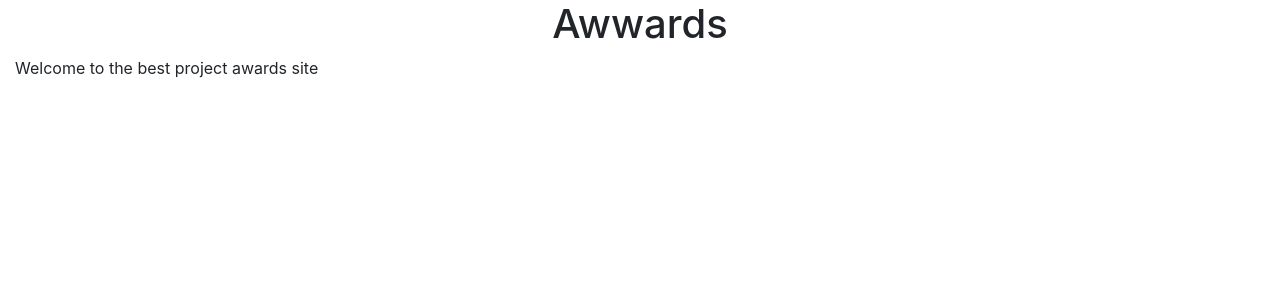
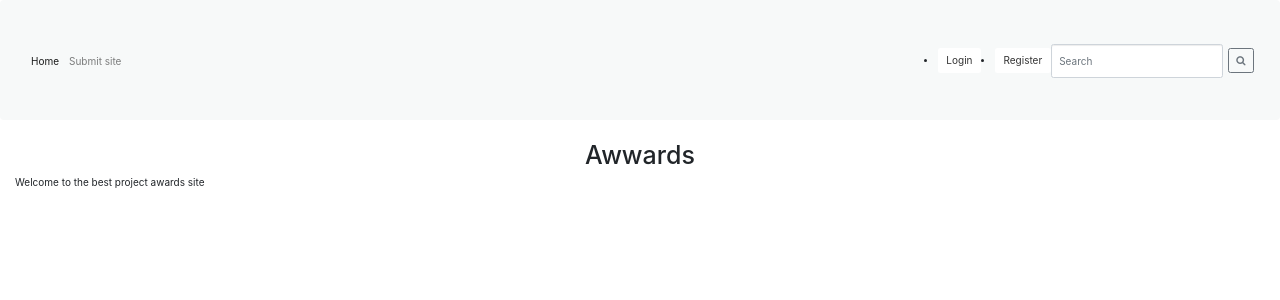
Before and after one commit to Brian23-eng/Project-voter, a Django app: page / in a window 1280 px wide. Shown: the top 300 px of the page. Run offline with Django 3.2, Linux system fonts and the light colour scheme; some libraries are stand-ins or nearby versions.

Commit message:
add navbar

```diff
--- a/awwards/settings.py
+++ b/awwards/settings.py
@@ -120,3 +120,6 @@
 # https://docs.djangoproject.com/en/1.11/howto/static-files/
 
 STATIC_URL = '/static/'
+STATICFILES_DIRS = [
+    os.path.join(BASE_DIR, "static"),
+]
--- a/voter/static/css/styles.css
+++ b/voter/static/css/styles.css
@@ -0,0 +1,10 @@
+.navbar-header {
+    float: left;
+    padding: 15px;
+    text-align: center;
+    width: 100%;
+}
+
+.navbar-brand {
+    float: none;
+}
--- a/voter/static/js/scripts.js
+++ b/voter/static/js/scripts.js
@@ -0,0 +1,66 @@
+* Textbox Events * /
+$(document).on('focusin', 'navbar input.search-textbox', function() {
+    if ($(this).val() <= 0) {
+        var parent = $(this).closest('div.search');
+        parent.addClass('focused');
+    }
+});
+$(document).on('focusout', 'navbar input.search-textbox', function() {
+    if ($(this).val() <= 0) {
+        var parent = $(this).closest('div.search');
+        parent.removeClass('focused');
+    }
+});
+$(document).on('click', 'navbar .search', function() {
+    $(this).children('input.search-textbox').focus();
+});
+
+/*Text Key Events for Animating Icons i.e. .ico-btn*/
+$(document).on('keyup', 'navbar input.search-textbox', function() {
+    var parent = $(this).closest('div.search');
+    var phrase = $(this).val(),
+        phrase_length = phrase.length;
+
+    if (phrase_length >= 2) {
+        parent.addClass('multi-char');
+        if (!parent.hasClass('not-null')) {
+            parent.addClass('not-null');
+        }
+
+    } else if (phrase_length == 1) {
+        parent.addClass('not-null');
+        parent.removeClass('multi-char');
+    } else if (phrase_length <= 0) {
+        parent.removeClass('not-null');
+        parent.removeClass('multi-char');
+    }
+});
+
+/*Tab Highlighter Functionality*/
+$(document).on('click', 'navbar .tabs ul.navbar-body li a', function() {
+    var $this = $(this);
+    TabHighlighter.set($this);
+    $this.closest('li').siblings('.active').removeClass('active');
+    $this.closest('li').addClass('active');
+});
+var TabHighlighter = {
+    set: function($this) {
+        $('.tab-highlighter').css({
+            'left': $this.closest('li').offset().left,
+            'width': $this.closest('li').outerWidth()
+        });
+    },
+    refresh: function() {
+        var $this = $('.tabs ul.navbar-body li.active a');
+        $('.tab-highlighter').css({
+            'left': $this.closest('li').offset().left,
+            'width': $this.closest('li').outerWidth()
+        });
+    }
+};
+$(window).resize(function() {
+    TabHighlighter.refresh();
+});
+$(document).ready(function() {
+    TabHighlighter.refresh();
+});
--- a/voter/templates/base.html
+++ b/voter/templates/base.html
@@ -7,23 +7,26 @@
 
     <title>Projects awards</title>
     {% block styles %} {% bootstrap_css %}
+    <!-- bootstrap css -->
     <link rel="stylesheet" href="{% static 'css/styles.css' %}">
-
-    <!-- bootstrap css -->
+    <link rel="stylesheet" href="https://cdnjs.cloudflare.com/ajax/libs/font-awesome/4.7.0/css/font-awesome.min.css">
+    <link rel="stylesheet" href="https://maxcdn.bootstrapcdn.com/bootstrap/3.3.7/css/bootstrap.min.css" integrity="sha384-BVYiiSIFeK1dGmJRAkycuHAHRg32OmUcww7on3RYdg4Va+PmSTsz/K68vbdEjh4u" crossorigin="anonymous">
 
     <link rel="stylesheet" href="https://maxcdn.bootstrapcdn.com/bootstrap/4.0.0/css/bootstrap.min.css" integrity="sha384-Gn5384xqQ1aoWXA+058RXPxPg6fy4IWvTNh0E263XmFcJlSAwiGgFAW/dAiS6JXm" crossorigin="anonymous">
     <link rel="stylesheet" href="https://cdnjs.cloudflare.com/ajax/libs/animate.css/3.7.2/animate.min.css"> {% endblock %}
 </head>
 
 <body>
+    {% include "navbar.html" %}
     <div class="container-fluid">
         {% block content %}{% endblock %} {% block scripts %}
         <script type="text/javascript" src="{{ STATIC_URL }} /static/js/jquery-3.4.1.js">
         </script>
-        <script type="text/javascript" src="{{ STATIC_URL }} /static/js/scripts.js">
+        <script type="text/javascript" src="{% static 'js/scripts.js' %}">
         </script>
-        <script src="https://ajax.googleapis.com/ajax/libs/jquery/3.2.1/jquery.min.js"></script>
-        <script src="https://code.jquery.com/jquery-3.4.1.js" integrity="sha256-WpOohJOqMqqyKL9FccASB9O0KwACQJpFTUBLTYOVvVU=" crossorigin="anonymous"></script>
+        <script src="https://ajax.googleapis.com/ajax/libs/jquery/1.12.4/jquery.min.js"></script>
+        <script src="https://maxcdn.bootstrapcdn.com/bootstrap/3.3.7/js/bootstrap.min.js" integrity="sha384-Tc5IQib027qvyjSMfHjOMaLkfuWVxZxUPnCJA7l2mCWNIpG9mGCD8wGNIcPD7Txa" crossorigin="anonymous"></script>
+
         {% bootstrap_javascript %} {% endblock %}
 
     </div>
--- a/voter/templates/navbar.html
+++ b/voter/templates/navbar.html
@@ -0,0 +1,43 @@
+<!DOCTYPE html>
+<html lang="en">
+
+<head>
+
+    <meta charset="utf-8">
+    <meta name="viewport" content="width=device-width, initial-scale=1">
+</head>
+
+<body>
+    <nav class="navbar navbar-expand-lg navbar-light" style="background-color:#F7F9F9;border-bottom:#566573;height:15vh;">
+        <button class="navbar-toggler" type="button" data-toggle="collapse" data-target="#navbarSupportedContent" aria-controls="navbarSupportedContent" aria-expanded="false" aria-label="Toggle navigation">
+          <span class="navbar-toggler-icon"></span>
+        </button>
+
+        <div class="collapse navbar-collapse" id="navbarSupportedContent">
+
+            <ul class="navbar-nav mr-auto">
+                <li class="nav-item active">
+                    <a class="nav-link" href="" id="home">Home<span class="sr-only">(current)</span></a>
+                </li>
+                <li class="nav-item">
+                    <a class="nav-link" href="" id="post">Submit site</a>
+                </li>
+            </ul>
+
+
+            <li>
+                <a class='btn btn-default' href="">Login</a>
+            </li>
+            <li>
+                <a class='btn btn-default' href="">Register</a>
+            </li>
+
+            <form class="form-inline my-2 my-lg-0" action="">
+                <input class="form-control mr-sm-2" type="search" placeholder="Search" aria-label="Search" name="search">
+                <button class="btn btn-outline-secondary my-2 my-sm-0" type="submit"><i class="fa fa-search" aria-hidden="true"></i></button>
+            </form>
+        </div>
+    </nav>
+</body>
+
+</html>
```
